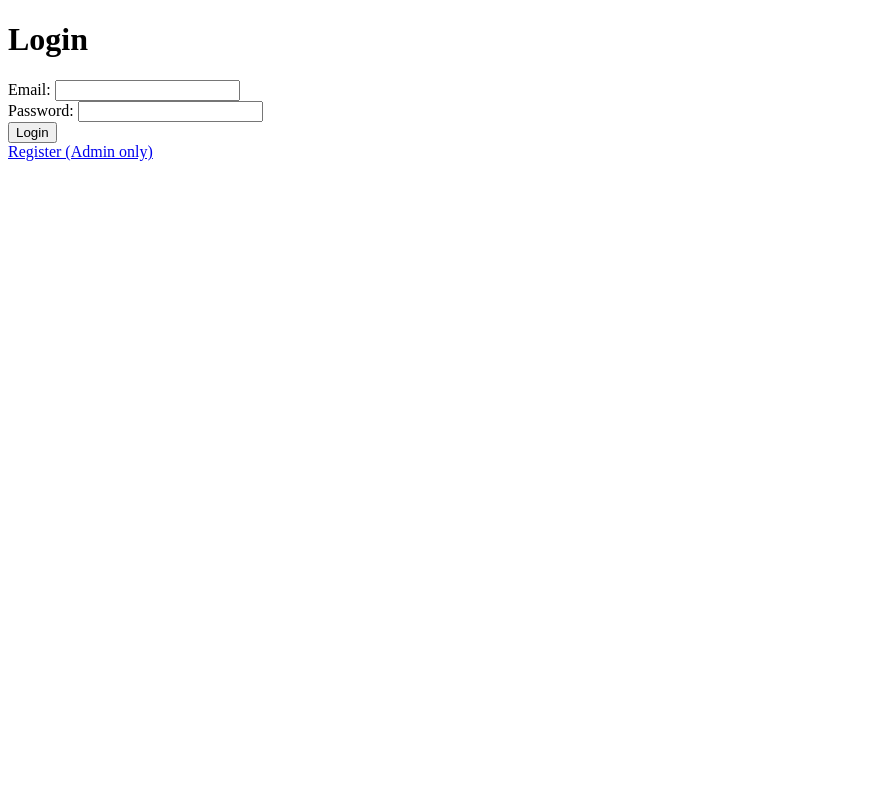
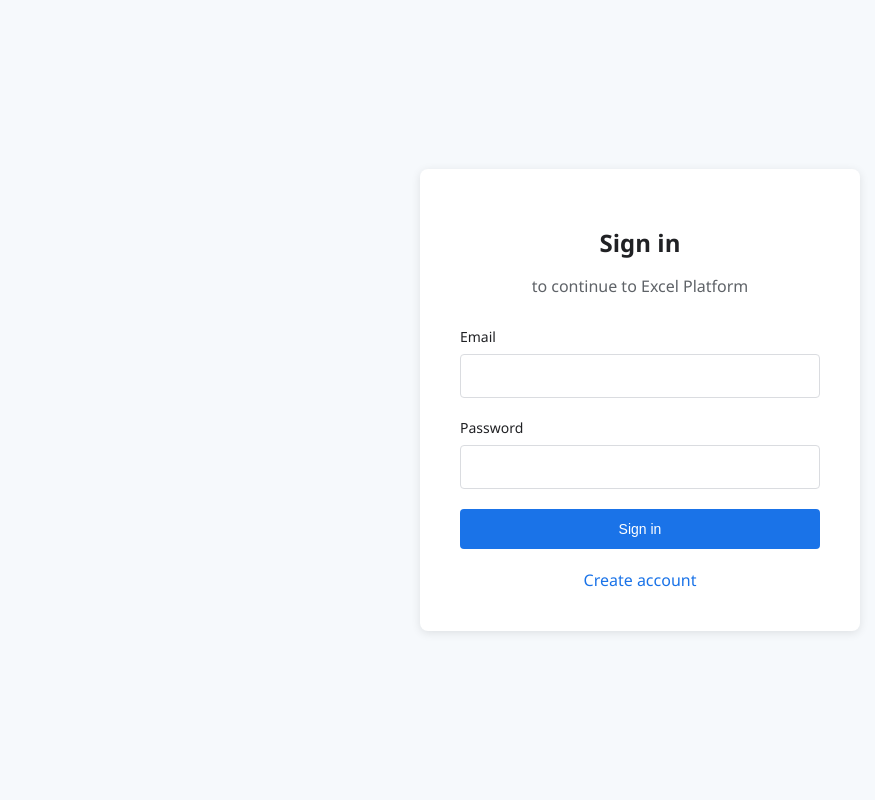
Before and after one commit to sepehrxm/excel-platform, a Flask app: page /login in a window 1280 px wide. Shown: the whole page, without its empty margins (0-875 px from the left). Run offline with Flask 3, Linux system fonts and the light colour scheme; some libraries are stand-ins or nearby versions.

Commit message:
Update login.html

```diff
--- a/templates/login.html
+++ b/templates/login.html
@@ -1,16 +1,45 @@
 <!DOCTYPE html>
-<html>
-<head><title>Login</title></head>
+<html lang="en">
+<head>
+    <meta charset="UTF-8">
+    <meta name="viewport" content="width=device-width, initial-scale=1.0">
+    <title>Login - Excel Platform</title>
+    <style>
+        body { font-family: 'Segoe UI', Arial, sans-serif; background: #f6f9fc; display: flex; justify-content: center; align-items: center; height: 100vh; margin: 0; }
+        .card { background: white; padding: 40px; border-radius: 8px; box-shadow: 0 2px 10px rgba(0,0,0,0.1); width: 100%; max-width: 360px; }
+        h1 { font-size: 24px; margin-bottom: 8px; color: #202124; text-align: center; }
+        p.subtitle { color: #5f6368; text-align: center; margin-bottom: 30px; }
+        .form-group { margin-bottom: 20px; }
+        label { display: block; margin-bottom: 8px; color: #202124; font-size: 14px; }
+        input { width: 100%; padding: 12px; border: 1px solid #dadce0; border-radius: 4px; font-size: 16px; box-sizing: border-box; }
+        input:focus { border-color: #1a73e8; outline: none; box-shadow: 0 0 0 2px rgba(26,115,232,0.2); }
+        button { width: 100%; padding: 12px; background: #1a73e8; color: white; border: none; border-radius: 4px; font-size: 14px; cursor: pointer; }
+        button:hover { background: #1669c1; }
+        .flashed { background: #fee; color: #c00; padding: 10px; border-radius: 4px; margin-bottom: 20px; text-align: center; }
+        a { color: #1a73e8; text-decoration: none; display: block; text-align: center; margin-top: 20px; }
+    </style>
+</head>
 <body>
-    <h1>Login</h1>
-    {% with messages = get_flashed_messages() %}
-        {% if messages %}<ul>{% for message in messages %}<li>{{ message }}</li>{% endfor %}</ul>{% endif %}
-    {% endwith %}
-    <form method="POST">
-        Email: <input type="email" name="email"><br>
-        Password: <input type="password" name="password"><br>
-        <input type="submit" value="Login">
-    </form>
-    <a href="/register">Register (Admin only)</a>
+    <div class="card">
+        <h1>Sign in</h1>
+        <p class="subtitle">to continue to Excel Platform</p>
+        {% with messages = get_flashed_messages() %}
+            {% if messages %}<div class="flashed">{% for msg in messages %}{{ msg }}<br>{% endfor %}</div>{% endif %}
+        {% endwith %}
+        <form method="POST">
+            <div class="form-group">
+                <label>Email</label>
+                <input type="email" name="email" required>
+            </div>
+            <div class="form-group">
+                <label>Password</label>
+                <input type="password" name="password" required>
+            </div>
+            <button type="submit">Sign in</button>
+        </form>
+        {% if current_user.is_anonymous and get_flashed_messages()|length == 0 %}
+        <a href="/register">Create account</a>
+        {% endif %}
+    </div>
 </body>
 </html>
```
